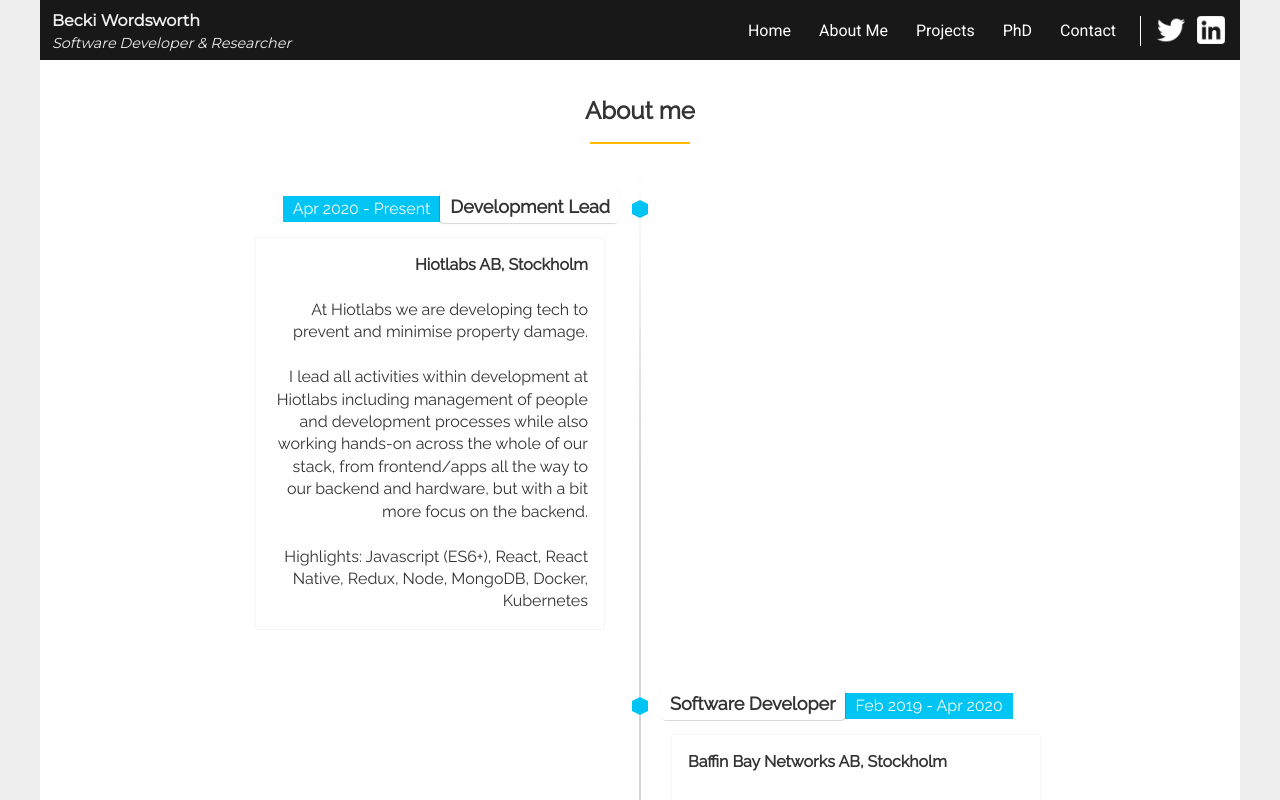
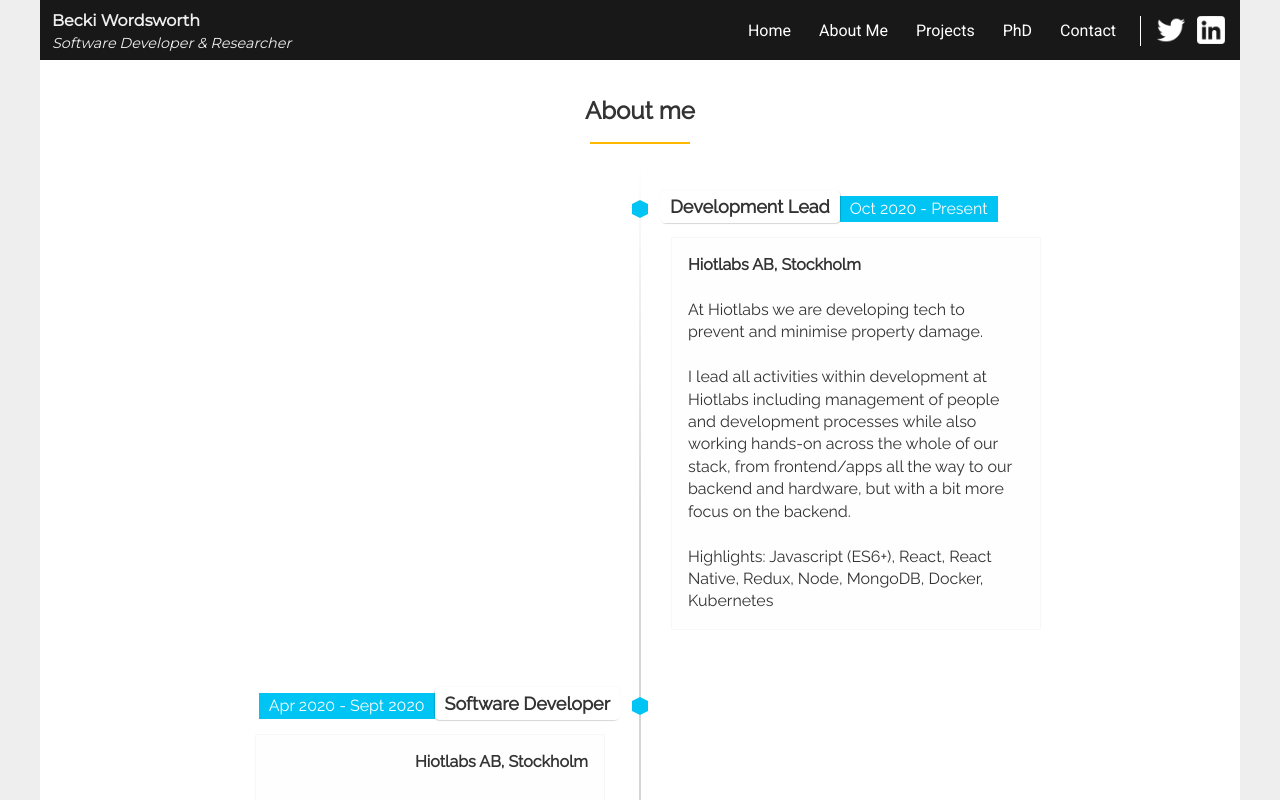
Before and after one commit to BeckiWordsworth/Portfolio, a React (Create React App) app in the folder app/: page /about-me in a window 1280 px wide. Shown: the top 800 px of the page. Built offline with nearby package versions, Linux system fonts and the light colour scheme; a web font is replaced by a local one.

Commit message:
Updating timeline and details

```diff
--- a/app/src/Components/About/index.js
+++ b/app/src/Components/About/index.js
@@ -7,7 +7,7 @@ class About extends React.Component {
     this.state = {
       name: "",
       email: "",
-      message: ""
+      message: "",
     };
   }
 
@@ -20,12 +20,38 @@ class About extends React.Component {
 
           <ul class="timeline">
             <li>
+              <div class="direction-r">
+                <div class="flag-wrapper">
+                  <span class="hexa" />
+                  <span class="flag">Development Lead</span>
+                  <span class="time-wrapper">
+                    <span class="time">Oct 2020 - Present</span>
+                  </span>
+                </div>
+                <div class="desc">
+                  <strong>Hiotlabs AB, Stockholm</strong>
+                  <br /> <br />
+                  At Hiotlabs we are developing tech to prevent and minimise
+                  property damage.
+                  <br /> <br />I lead all activities within development at
+                  Hiotlabs including management of people and development
+                  processes while also working hands-on across the whole of our
+                  stack, from frontend/apps all the way to our backend and
+                  hardware, but with a bit more focus on the backend.
+                  <br /> <br />
+                  Highlights: Javascript (ES6+), React, React Native, Redux,
+                  Node, MongoDB, Docker, Kubernetes
+                </div>
+              </div>
+            </li>
+
+            <li>
               <div class="direction-l">
                 <div class="flag-wrapper">
-                  <span class="hexa"></span>
-                  <span class="flag">Development Lead</span>
+                  <span class="hexa" />
+                  <span class="flag">Software Developer</span>
                   <span class="time-wrapper">
-                    <span class="time">Apr 2020 - Present</span>
+                    <span class="time">Apr 2020 - Sept 2020</span>
                   </span>
                 </div>
                 <div class="desc">
@@ -34,11 +60,10 @@ class About extends React.Component {
                   At Hiotlabs we are developing tech to prevent and minimise
                   property damage.
                   <br /> <br />
-                  I lead all activities within development at Hiotlabs including
-                  management of people and development processes while also
-                  working hands-on across the whole of our stack, from
-                  frontend/apps all the way to our backend and hardware, but
-                  with a bit more focus on the backend.
+                  My role included working across the whole of our stack, from
+                  our two hybrid apps, frontend, all the way to our backend and
+                  hardware, but with a bit more focus on the backend. I also
+                  worked with our infrastructure.
                   <br /> <br />
                   Highlights: Javascript (ES6+), React, React Native, Redux,
                   Node, MongoDB, Docker, Kubernetes
@@ -49,7 +74,7 @@ class About extends React.Component {
             <li>
               <div class="direction-r">
                 <div class="flag-wrapper">
-                  <span class="hexa"></span>
+                  <span class="hexa" />
                   <span class="flag">Software Developer</span>
                   <span class="time-wrapper">
                     <span class="time">Feb 2019 - Apr 2020</span>
@@ -71,7 +96,7 @@ class About extends React.Component {
             <li>
               <div class="direction-l">
                 <div class="flag-wrapper">
-                  <span class="hexa"></span>
+                  <span class="hexa" />
                   <span class="flag">Software Developer</span>
                   <span class="time-wrapper">
                     <span class="time">Nov 2018 - Feb 2019</span>
@@ -92,7 +117,7 @@ class About extends React.Component {
             <li>
               <div class="direction-r">
                 <div class="flag-wrapper">
-                  <span class="hexa"></span>
+                  <span class="hexa" />
                   <span class="flag">Javascript Developer</span>
                   <span class="time-wrapper">
                     <span class="time">Sept 2018 - Dec 2018</span>
@@ -114,7 +139,7 @@ class About extends React.Component {
             <li>
               <div class="direction-l">
                 <div class="flag-wrapper">
-                  <span class="hexa"></span>
+                  <span class="hexa" />
                   <span class="flag">Head of Recruitment</span>
                   <span class="time-wrapper">
                     <span class="time">Sept 2015 - Sept 2018</span>
@@ -142,7 +167,7 @@ class About extends React.Component {
             <li>
               <div class="direction-r">
                 <div class="flag-wrapper">
-                  <span class="hexa"></span>
+                  <span class="hexa" />
                   <span class="flag">Research Scientist</span>
                   <span class="time-wrapper">
                     <span class="time">Jan 2014 - Sept 2014</span>
@@ -167,20 +192,20 @@ class About extends React.Component {
             <li>
               <div class="direction-l">
                 <div class="flag-wrapper">
-                  <span class="hexa"></span>
+                  <span class="hexa" />
                   <span class="flag">Travelling in Canada</span>
                   <span class="time-wrapper">
                     <span class="time">Jan 2013 - Dec 2013</span>
                   </span>
                 </div>
-                <div class="desc"></div>
+                <div class="desc" />
               </div>
             </li>
 
             <li>
               <div class="direction-r">
                 <div class="flag-wrapper">
-                  <span class="hexa"></span>
+                  <span class="hexa" />
                   <span class="flag">Content Scientist</span>
                   <span class="time-wrapper">
                     <span class="time">Jan 2014 - Sept 2014</span>
@@ -202,7 +227,7 @@ class About extends React.Component {
             <li>
               <div class="direction-l">
                 <div class="flag-wrapper">
-                  <span class="hexa"></span>
+                  <span class="hexa" />
                   <span class="flag">PhD/Researcher</span>
                   <span class="time-wrapper">
                     <span class="time">Oct 2006 - May 2012</span>
--- a/app/src/Components/Landing/index.js
+++ b/app/src/Components/Landing/index.js
@@ -52,8 +52,8 @@ class Landing extends React.Component {
             &nbsp;an organisation that runs events and workshops aimed at
             getting more women into coding.
             <br /> <br />
-            Overall, I want to work with innovative technology alongside
-            passionate people and make a bit of a difference in the world.
+            Overall, I just enjoy working with innovative technology alongside
+            passionate people, and make a bit of a difference in the world.
             <br />
             <br /> Tech: HTML5, CSS, JavaScript (ES6+), React, Redux, NodeJS,
             Python, MongoDB
```
